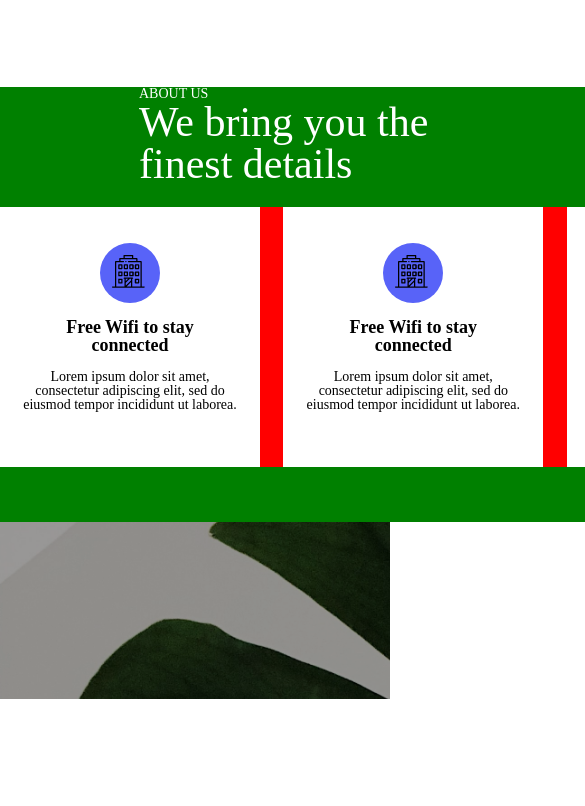
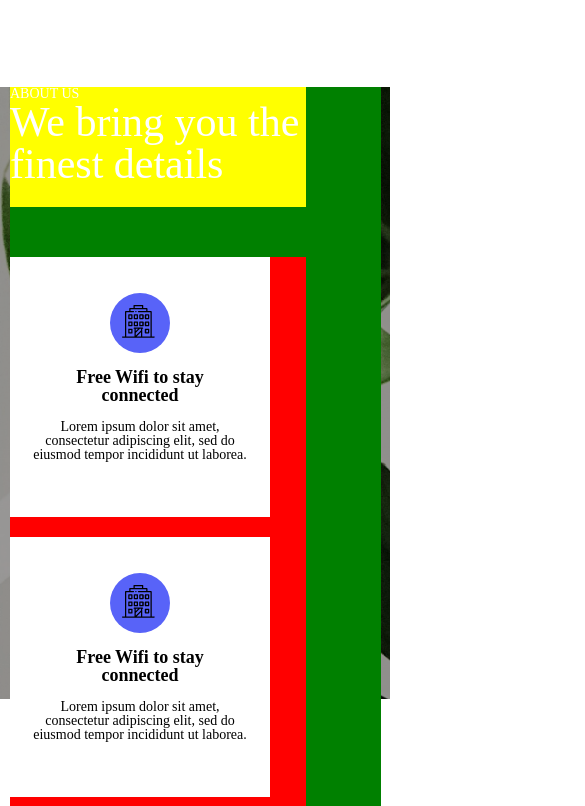
Before and after one commit to Sophie-Shekriladze/less10, a plain HTML site: page index.html in a window 390 px wide. Shown: the part 1478-2284 px from the top of the page, 585 px wide, since content can reach past the window. Before the commit the page ends 2177 px from the top, so only its background shows below. Drawn offline with Linux system fonts and the light colour scheme.

Commit message:
add responsives

```diff
--- a/css/responsive.css
+++ b/css/responsive.css
@@ -19,6 +19,29 @@
         width: 95%;
         height: auto;
         }
+
+        .boxes{
+        flex-wrap: wrap;
+        width: 80%;
+        height: auto;
+        }
+
+        .section-2{
+            width: 95%;
+            margin-left: 10px;
+            height: auto;
+            justify-content: center;
+            flex-wrap: wrap;
+        }
+
+        .box1{
+            margin-bottom: 20px;
+        }
+
+        .text-div-2{
+            flex-wrap: wrap;
+            width: 80%;
+        }
 }
 
  @media(min-width: 320px) and (max-width: 600px){
--- a/css/styles.css
+++ b/css/styles.css
@@ -140,12 +140,14 @@
     height: 612px;
     background-image: url('../images/sec-bg.png');
     margin-top: 90px;
+    /* position: relative; */
 }
 
 .text-div-2{
+    background: yellow;
     width: 376px;
     height: 120px;
-    margin-left: 139px;
+
 }
 
 .text-1{
@@ -161,7 +163,8 @@
 
 .box1{
     background: white;
-    width: 260px;
+    max-width: 260px;
+    width: 100%;
     height: 260px;
 }
 
@@ -209,14 +212,24 @@
 
 .boxes{
     background: red;
-    width: 1110px;
+    max-width: 1110px;
+    width: 100%;
     display: flex;
     justify-content: space-between;
+    margin-top: 50px;
+
 }
 
 .section-2{
     background: green;
-    width: 1115px;
+    margin-bottom: 20px;
+    max-width: 1115px;
+    width: 100%;
     height: 435px;
     margin: 0 auto;
+    /* position: absolute; */
+    margin-top: 90px;
+    margin-left: 139px;
+
+
 }
```
